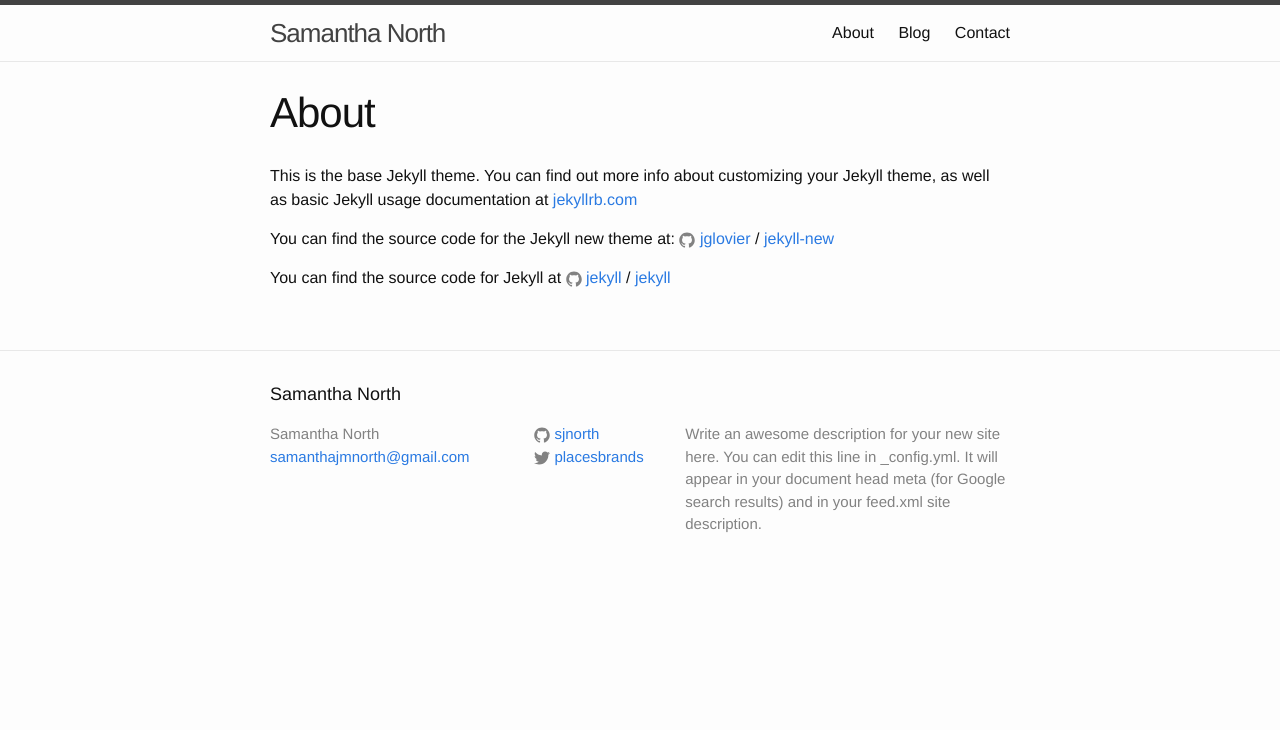
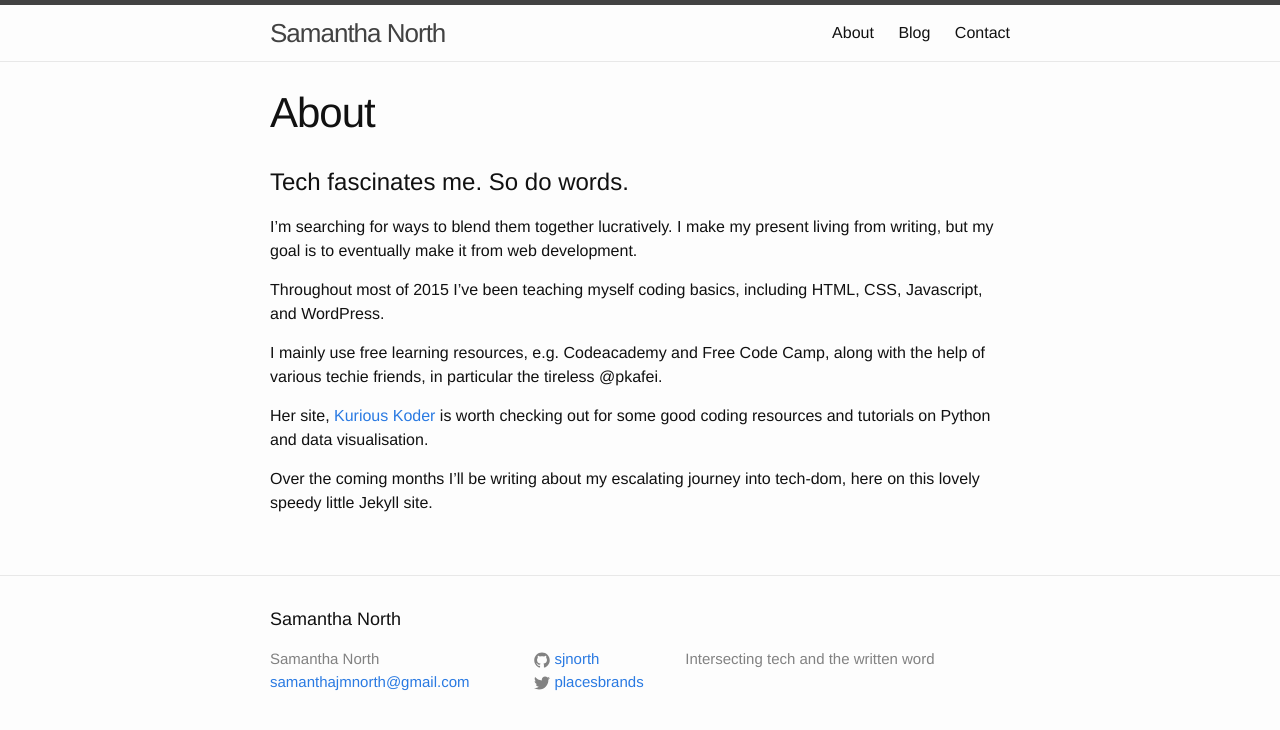
Before and after one commit to sjnorth/sjnorth.github.io, a Jekyll site: the page built from about.md, in a window 1280 px wide. Shown: the top 730 px of the page. Built offline with Jekyll 4.4.1, drawn with Linux system fonts in a browser that asks for light colours.

Commit message:
new changes to blog and site

```diff
--- a/_config.yml
+++ b/_config.yml
@@ -8,10 +8,8 @@
 # Site settings
 title: Samantha North
 email: samanthajmnorth@gmail.com
-description: > # this means to ignore newlines until "baseurl:"
-  Write an awesome description for your new site here. You can edit this
-  line in _config.yml. It will appear in your document head meta (for
-  Google search results) and in your feed.xml site description.
+description: > #
+  Intersecting tech and the written word
 baseurl: "" # the subpath of your site, e.g. /blog
 url: "http://sjnorth.github.io" # the base hostname & protocol for your site
 twitter_username: placesbrands
--- a/about.md
+++ b/about.md
@@ -4,12 +4,14 @@ title: About
 permalink: /about/
 ---
 
-This is the base Jekyll theme. You can find out more info about customizing your Jekyll theme, as well as basic Jekyll usage documentation at [jekyllrb.com](http://jekyllrb.com/)
+# Tech fascinates me. So do words.
 
-You can find the source code for the Jekyll new theme at:
-{% include icon-github.html username="jglovier" %} /
-[jekyll-new](https://github.com/jglovier/jekyll-new)
+I'm searching for ways to blend them together lucratively. I make my present living from writing, but my goal is to eventually make it from web development.
 
-You can find the source code for Jekyll at
-{% include icon-github.html username="jekyll" %} /
-[jekyll](https://github.com/jekyll/jekyll)
+Throughout most of 2015 I've been teaching myself coding basics, including HTML, CSS, Javascript, and WordPress.
+
+I mainly use free learning resources, e.g. Codeacademy and Free Code Camp, along with the help of various techie friends, in particular the tireless @pkafei.
+
+Her site, [Kurious Koder](http://www.kuriouskoder.com) is worth checking out for some good coding resources and tutorials on Python and data visualisation.
+
+Over the coming months I'll be writing about my escalating journey into tech-dom, here on this lovely speedy little Jekyll site.
```
Also changed, not shown: _posts/2015-12-26-welcome-to-jekyll.markdown (deleted, +0 -7 lines), contact.md (+1 -1 lines).
